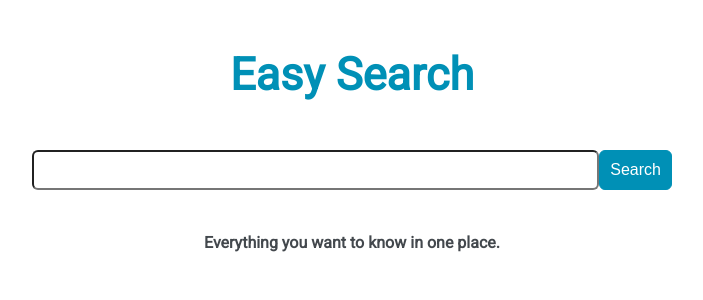
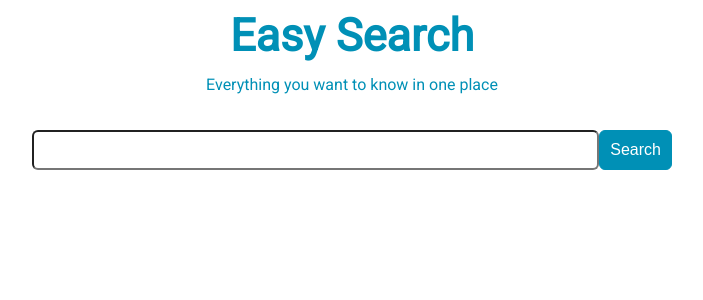
Before and after one commit to ricarellano/easy_search, a React (Create React App) app: page / in a window 1280 px wide. Shown: the top 300 px of the page, without its empty margins (288-991 px from the left). Built offline with nearby package versions, Linux system fonts and the light colour scheme.

Commit message:
change readme & style

```diff
--- a/src/App.css
+++ b/src/App.css
@@ -15,11 +15,9 @@ body {
 }
 
 header {
-  display: flex;
-  height: 150px;
+  height: 130px;
   padding: 0 70px;
-  align-items: center;
-  justify-content: center;
+  text-align: center;
   color: #0090B6;
 
 }
@@ -55,7 +53,7 @@ header h1 {
   display: grid;
   grid-gap: 3rem;
   grid-template-columns: repeat(auto-fit, minmax(400px, 1fr));
-  padding: 40px;
+  padding: 60px;
   color: #43484D;
 
 }
--- a/src/App.js
+++ b/src/App.js
@@ -7,6 +7,7 @@ function App() {
     <>
       <header>
         <h1>Easy Search</h1>
+        <p>Everything you want to know in one place</p>
       </header>
       <main>
         <SearchBar />
--- a/src/components/SearchBar.js
+++ b/src/components/SearchBar.js
@@ -29,11 +29,7 @@ const SearchBar = () => {
         <input className="searchBtn" type="submit" value="Search" />
       </form>
       <div className="cardContainer">
-        {filtered !== null ? (
-          <Card filtered={filtered} />
-        ) : (
-          <h4>Everything you want to know in one place.</h4>
-        )}
+        {filtered !== null && <Card filtered={filtered} />}
       </div>
     </>
   );
```
Also changed, not shown: 1 other file (tests, documents, lock files or other folders).
